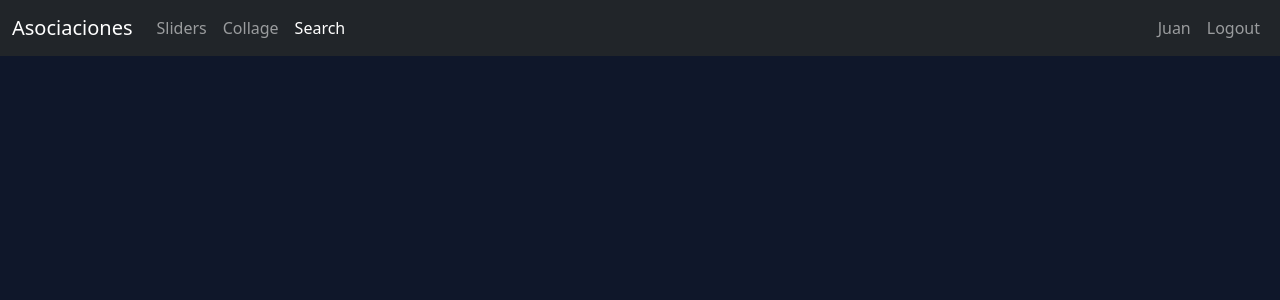
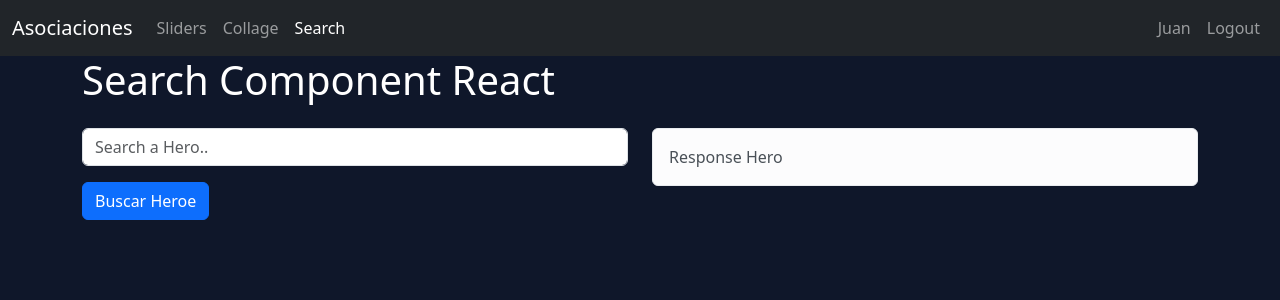
Before and after one commit to JuanTasayco/1.ReactApp-Heroes, a React (Vite) app: page /search in a window 1280 px wide. Shown: the top 300 px of the page. Built offline with nearby package versions, Linux system fonts and the light colour scheme.

Commit message:
add changes

```diff
--- /dev/null
+++ b/src/heroes/helpers/getHeroByName.ts
@@ -0,0 +1,8 @@
+import { useHero } from "../hooks/useHero";
+
+
+export const getHeroByName = (nameSuperHero: string) => {
+    const { respHeroe } = useHero();
+    const { heroes } = respHeroe;
+    return heroes.filter((heroe) => heroe.superhero === nameSuperHero);
+}
--- /dev/null
+++ b/src/heroes/hooks/useForm.ts
@@ -0,0 +1,34 @@
+import { useState } from "react"
+
+
+
+export const useForm = (initialState: any) => {
+
+    const [form, setForm] = useState(initialState);
+
+    const handleInputChange = ({ target }: any) => {
+        const { name, value } = target;
+        setForm({
+            ...form,
+            [name]: value
+        });
+    }
+
+    const sendForm = (eventForm: any) => {
+        eventForm.preventDefault();
+        clearForm();
+    }
+
+
+    const clearForm = () => {
+        setForm(initialState);
+    }
+
+    return {
+        form,
+        handleInputChange,
+        sendForm,
+        clearForm,
+        ...form,
+    }
+}
--- a/src/heroes/pages/SearchHeroe.tsx
+++ b/src/heroes/pages/SearchHeroe.tsx
@@ -1,3 +1,53 @@
+import { useForm } from "../hooks/useForm";
+import { getHeroByName } from "../helpers/getHeroByName";
+
 export const SearchHeroe = () => {
-    return (<></>)
-}
+  const InitialState: any = {
+    textInput: "",
+  };
+
+  const { handleInputChange, form, sendForm, textInput } =
+    useForm(InitialState);
+
+  console.log("renderizando componente SearchHeroe");
+  const getDataHeroe = () => {
+    const value = form.textInput.trim();
+    if (value.length === 0) return;
+    const response = getHeroByName(form.textInput.trim());
+  };
+
+  return (
+    <>
+      <div className="container">
+        <h1 className="mb-4">Search Component React</h1>
+        <div className="row">
+          <div className="col-md-6">
+            <form onSubmit={sendForm}>
+              <input
+                placeholder="Search a Hero.."
+                className="form-control"
+                type="text"
+                name="textInput"
+                value={textInput}
+                onChange={(event) => handleInputChange(event)}
+              />
+
+              <button
+                className="btn btn-primary mt-3"
+                type="submit"
+                onClick={getDataHeroe}
+              >
+                Buscar Heroe
+              </button>
+            </form>
+          </div>
+          <div className="col-md-6">
+            <div className="alert alert-light" role="alert">
+              Response Hero
+            </div>
+          </div>
+        </div>
+      </div>
+    </>
+  );
+};
```
